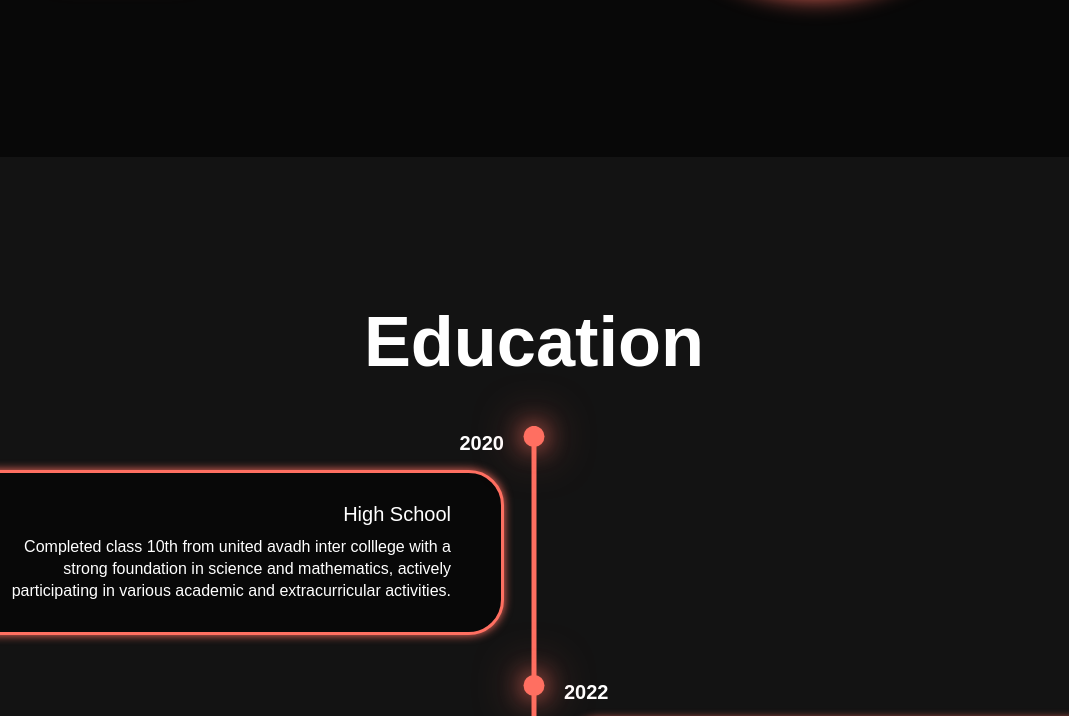
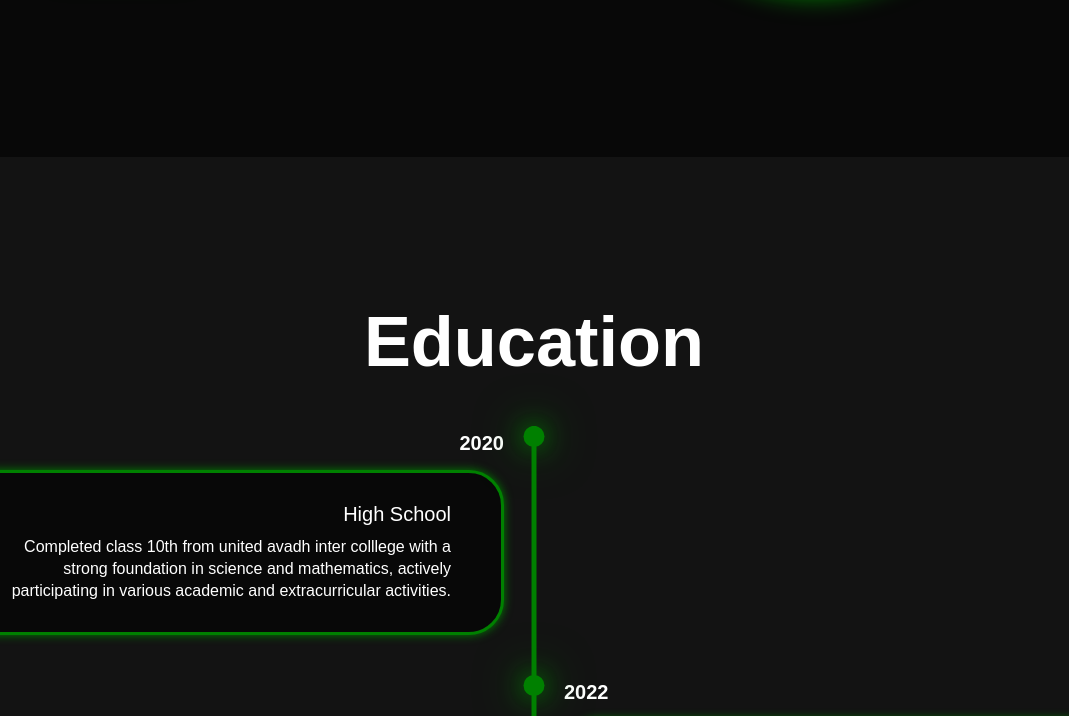
Before and after one commit to ianshvermagit/myprotfolio, a plain HTML site: page index.html in a window 1280 px wide. Shown: the part 643-1359 px from the top of the page, without its empty margins (106-1175 px from the left). Drawn offline with nearby package versions, Linux system fonts and the light colour scheme.

Commit message:
Update style.css

```diff
--- a/style.css
+++ b/style.css
@@ -12,7 +12,7 @@
     --bg-color: #080808;
     --second-bg-color: #131313;
     --text-color: white;
-    --main-color: #ff6f61;
+    --main-color: green;
 }
 
 html{
```
